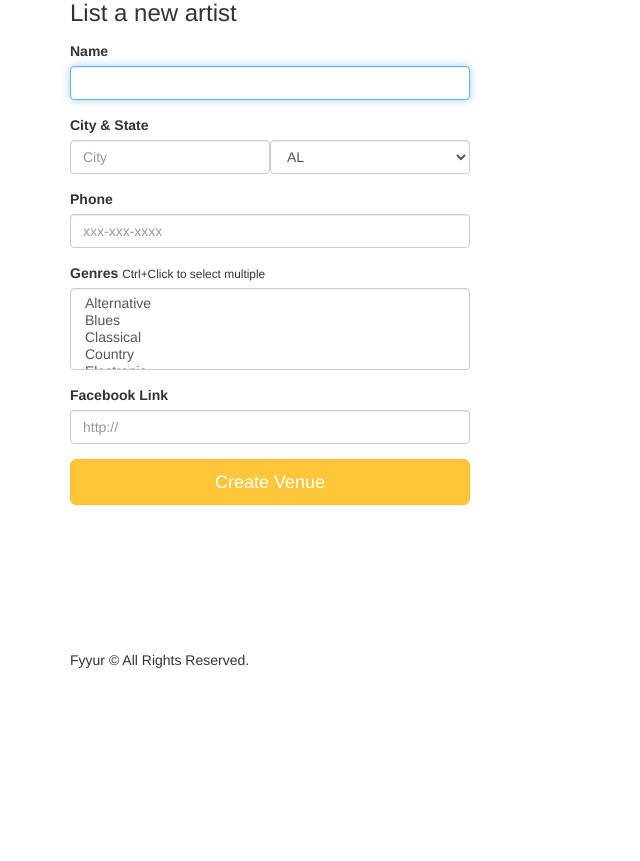
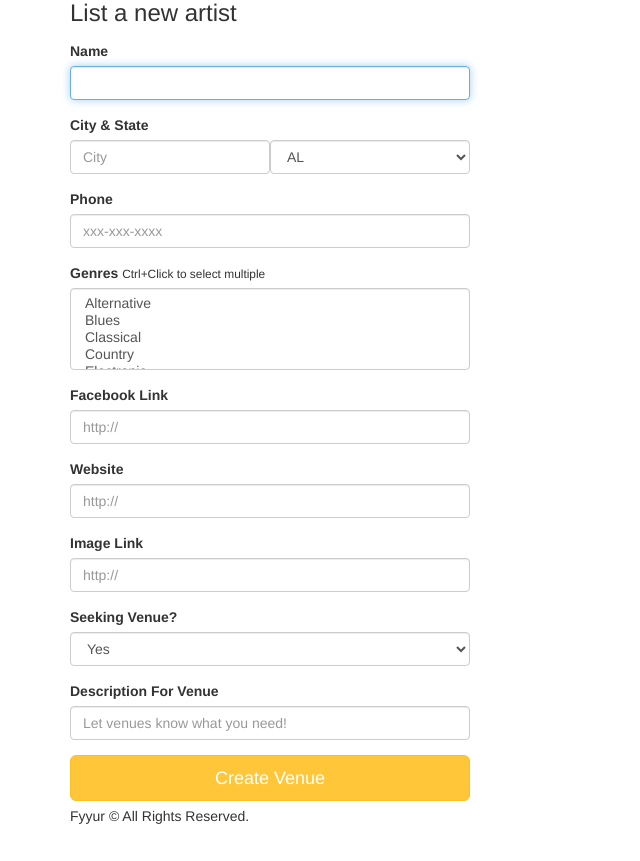
Before and after one commit to yarasaleh/fyyur, a Flask app: page /artists/create in a window 1280 px wide. Shown: the part 95-956 px from the top of the page, without its empty margins (0-640 px from the left). Before the commit the page ends 763 px from the top, so only its background shows below. Run offline with Flask 2, Linux system fonts and the light colour scheme; some libraries are stand-ins or nearby versions.

Commit message:
Fixed: Forms in listing routes except Shows

```diff
--- a/app.py
+++ b/app.py
@@ -40,9 +40,12 @@ class Venue(db.Model):
     address = db.Column(db.String(120))
     phone = db.Column(db.String(120))
     image_link = db.Column(db.String(500))
+    website = db.Column(db.String(500))
     facebook_link = db.Column(db.String(120))
-    genres = db.Column(db.String(120))
-    artists = db.relationship('Artist',backref = 'artists' , lazy = True)
+    seeking_talent = db.Column(db.Boolean , default=True)
+    seeking_description = db.Column(db.String(500))
+    genres = db.Column("genres", db.ARRAY(db.String()), nullable=False)
+    shows = db.relationship('Show', backref='venue', lazy=True)
 
     # TODO: implement any missing fields, as a database migration using Flask-Migrate [DONE]
 
@@ -54,10 +57,13 @@ class Artist(db.Model):
     city = db.Column(db.String(120))
     state = db.Column(db.String(120))
     phone = db.Column(db.String(120))
-    genres = db.Column(db.String(120))
+    genres = db.Column("genres", db.ARRAY(db.String()), nullable=False)
     image_link = db.Column(db.String(500))
+    website = db.Column(db.String(500))
+    seeking_venue = db.Column(db.Boolean , default=True)
+    seeking_description = db.Column(db.String(500))
     facebook_link = db.Column(db.String(120))
-    venue_id = db.Column(db.Integer , db.ForeignKey('Venue.id'))
+    shows = db.relationship('Show', backref='artist', lazy=True)
 
     # TODO: implement any missing fields, as a database migration using Flask-Migrate [DONE]
 
@@ -65,8 +71,9 @@ class Artist(db.Model):
 class Show(db.Model):
     __tabelname__ : 'Show'
 
-    artist_id = db.Column(db.Integer , db.ForeignKey('Artist.id'), primary_key=True)
-    venue_id = db.Column(db.Integer , db.ForeignKey('Venue.id'), primary_key=True)
+    id = db.Column(db.Integer, primary_key=True)
+    artist_id = db.Column(db.Integer , db.ForeignKey('Artist.id'), nullable=False)
+    venue_id = db.Column(db.Integer , db.ForeignKey('Venue.id'), nullable=False)
     start_time = db.Column(db.DateTime , nullable=False)
 
 #----------------------------------------------------------------------------#
@@ -74,12 +81,12 @@ class Show(db.Model):
 #----------------------------------------------------------------------------#
 
 def format_datetime(value, format='medium'):
-  date = dateutil.parser.parse(value)
-  if format == 'full':
-      format="EEEE MMMM, d, y 'at' h:mma"
-  elif format == 'medium':
-      format="EE MM, dd, y h:mma"
-  return babel.dates.format_datetime(date, format)
+    date = dateutil.parser.parse(value)
+    if format == 'full':
+        format = "EEEE MMMM, d, y 'at' h:mma"
+    elif format == 'medium':
+        format = "EE MM, dd, y h:mma"
+    return babel.dates.format_datetime(date, format)
 
 app.jinja_env.filters['datetime'] = format_datetime
 
@@ -120,9 +127,10 @@ def venues():
 
     # get number of upcoming shows for each venue
     for venue in venues:
-        shows = Show.query.filter(venue_id = venue.id).all()
+        num_upcoming_shows = 0
+        shows = Show.query.filter_by(venue_id = venue.id).all()
         for show in shows:
-            num_upcoming_shows = 0
+
             if(show.start_time > datetime.now()):
                 num_upcoming_shows += 1
 
@@ -150,87 +158,59 @@ def search_venues():
 
 @app.route('/venues/<int:venue_id>')
 def show_venue(venue_id):
-  # shows the venue page with the given venue_id
-  # TODO: replace with real venue data from the venues table, using venue_id
-  data1={
-    "id": 1,
-    "name": "The Musical Hop",
-    "genres": ["Jazz", "Reggae", "Swing", "Classical", "Folk"],
-    "address": "1015 Folsom Street",
-    "city": "San Francisco",
-    "state": "CA",
-    "phone": "123-123-1234",
-    "website": "https://www.themusicalhop.com",
-    "facebook_link": "https://www.facebook.com/TheMusicalHop",
-    "seeking_talent": True,
-    "seeking_description": "We are on the lookout for a local artist to play every two weeks. Please call us.",
-    "image_link": "https://images.unsplash.com/photo-1543900694-133f37abaaa5?ixlib=rb-1.2.1&ixid=eyJhcHBfaWQiOjEyMDd9&auto=format&fit=crop&w=400&q=60",
-    "past_shows": [{
-      "artist_id": 4,
-      "artist_name": "Guns N Petals",
-      "artist_image_link": "https://images.unsplash.com/photo-1549213783-8284d0336c4f?ixlib=rb-1.2.1&ixid=eyJhcHBfaWQiOjEyMDd9&auto=format&fit=crop&w=300&q=80",
-      "start_time": "2019-05-21T21:30:00.000Z"
-    }],
-    "upcoming_shows": [],
-    "past_shows_count": 1,
-    "upcoming_shows_count": 0,
-  }
-  data2={
-    "id": 2,
-    "name": "The Dueling Pianos Bar",
-    "genres": ["Classical", "R&B", "Hip-Hop"],
-    "address": "335 Delancey Street",
-    "city": "New York",
-    "state": "NY",
-    "phone": "914-003-1132",
-    "website": "https://www.theduelingpianos.com",
-    "facebook_link": "https://www.facebook.com/theduelingpianos",
-    "seeking_talent": False,
-    "image_link": "https://images.unsplash.com/photo-1497032205916-ac775f0649ae?ixlib=rb-1.2.1&ixid=eyJhcHBfaWQiOjEyMDd9&auto=format&fit=crop&w=750&q=80",
-    "past_shows": [],
-    "upcoming_shows": [],
-    "past_shows_count": 0,
-    "upcoming_shows_count": 0,
-  }
-  data3={
-    "id": 3,
-    "name": "Park Square Live Music & Coffee",
-    "genres": ["Rock n Roll", "Jazz", "Classical", "Folk"],
-    "address": "34 Whiskey Moore Ave",
-    "city": "San Francisco",
-    "state": "CA",
-    "phone": "415-000-1234",
-    "website": "https://www.parksquarelivemusicandcoffee.com",
-    "facebook_link": "https://www.facebook.com/ParkSquareLiveMusicAndCoffee",
-    "seeking_talent": False,
-    "image_link": "https://images.unsplash.com/photo-1485686531765-ba63b07845a7?ixlib=rb-1.2.1&ixid=eyJhcHBfaWQiOjEyMDd9&auto=format&fit=crop&w=747&q=80",
-    "past_shows": [{
-      "artist_id": 5,
-      "artist_name": "Matt Quevedo",
-      "artist_image_link": "https://images.unsplash.com/photo-1495223153807-b916f75de8c5?ixlib=rb-1.2.1&ixid=eyJhcHBfaWQiOjEyMDd9&auto=format&fit=crop&w=334&q=80",
-      "start_time": "2019-06-15T23:00:00.000Z"
-    }],
-    "upcoming_shows": [{
-      "artist_id": 6,
-      "artist_name": "The Wild Sax Band",
-      "artist_image_link": "https://images.unsplash.com/photo-1558369981-f9ca78462e61?ixlib=rb-1.2.1&ixid=eyJhcHBfaWQiOjEyMDd9&auto=format&fit=crop&w=794&q=80",
-      "start_time": "2035-04-01T20:00:00.000Z"
-    }, {
-      "artist_id": 6,
-      "artist_name": "The Wild Sax Band",
-      "artist_image_link": "https://images.unsplash.com/photo-1558369981-f9ca78462e61?ixlib=rb-1.2.1&ixid=eyJhcHBfaWQiOjEyMDd9&auto=format&fit=crop&w=794&q=80",
-      "start_time": "2035-04-08T20:00:00.000Z"
-    }, {
-      "artist_id": 6,
-      "artist_name": "The Wild Sax Band",
-      "artist_image_link": "https://images.unsplash.com/photo-1558369981-f9ca78462e61?ixlib=rb-1.2.1&ixid=eyJhcHBfaWQiOjEyMDd9&auto=format&fit=crop&w=794&q=80",
-      "start_time": "2035-04-15T20:00:00.000Z"
-    }],
-    "past_shows_count": 1,
-    "upcoming_shows_count": 1,
-  }
-  data = list(filter(lambda d: d['id'] == venue_id, [data1, data2, data3]))[0]
-  return render_template('pages/show_venue.html', venue=data)
+    # shows the venue page with the given venue_id
+    # TODO: replace with real venue data from the venues table, using venue_id [Done]
+
+    venue_shows_data = Show.query.filter_by(venue_id = venue_id).all()
+    past_shows = []
+    upcoming_shows = []
+    past_shows_count = 0
+    upcoming_shows_count = 0
+    for show in venue_shows_data:
+        if(show.start_time > datetime.now()):
+            upcoming_shows.append({"artist_id":show.artist_id,
+            "artist_name": Artist.query.filter(id=show.artist_id).first().name,
+            "artist_image_link":Artist.query.filter(id=show.artist_id).first().image_link,
+            "start_time": format_datetime(str(show.start_time))})
+            upcoming_shows_count += 1
+        else:
+            past_shows.append({"artist_id":show.artist_id,
+            "artist_name":Artist.query.filter(id=show.artist_id).first().name,
+            "artist_image_link":Artist.query.filter(id=show.artist_id).first().image_link,
+            "start_time":format_datetime(str(show.start_time))})
+            past_shows_count +=1
+
+    venue_data = Venue.query.get(venue_id)
+    list_of_char = venue_data.genres
+    genres = []
+    genre = ""
+    for x in list_of_char:
+        if(x == ','):
+            genres.append(genre)
+        elif(x == '{'):
+            continue
+        else:
+            genre += x
+    data = {
+        "id": venue_id,
+        "name": venue_data.name,
+        "genres": genres,
+        "address": venue_data.address,
+        "city": venue_data.city,
+        "state": venue_data.state,
+        "phone": venue_data.phone,
+        "website": venue_data.website,
+        "facebook_link": venue_data.facebook_link,
+        "seeking_talent": venue_data.seeking_talent,
+        "seeking_description": venue_data.seeking_description,
+        "image_link": venue_data.image_link,
+        "past_shows": past_shows,
+        "upcoming_shows": upcoming_shows,
+        "past_shows_count": past_shows_count,
+        "upcoming_shows_count": upcoming_shows_count,
+    }
+
+    return render_template('pages/show_venue.html', venue=data)
 
 #  Create Venue
 #  ----------------------------------------------------------------
@@ -252,13 +232,19 @@ def create_venue_submission():
         state = form.state.data
         address = form.address.data
         phone = form.phone.data
-        genres = form.genres.data
-        # image_link = form.image_link.data
+        genres =form.genres.data
+        image_link = form.image_link.data
+        website = form.website.data
         facebook_link = form.facebook_link.data
+        seeking_talent = True if form.seeking_talent.data == 'Yes' else False
+        seeking_description = form.seeking_description.data
+
 
         # create new Venue from form data
         new_venue = Venue( name = name , city = city , state = state,
-        address = address , phone = phone , facebook_link = facebook_link , genres = genres)
+         address = address , phone = phone ,image_link = image_link,
+         facebook_link = facebook_link , genres = genres ,
+         seeking_talent = seeking_talent , seeking_description = seeking_description)
 
         # TODO: modify data to be the data object returned from db insertion [Done]
         # add new venue to session and commit to database
@@ -322,81 +308,61 @@ def search_artists():
 
 @app.route('/artists/<int:artist_id>')
 def show_artist(artist_id):
-  # shows the venue page with the given venue_id
-  # TODO: replace with real venue data from the venues table, using venue_id
-  data1={
-    "id": 4,
-    "name": "Guns N Petals",
-    "genres": ["Rock n Roll"],
-    "city": "San Francisco",
-    "state": "CA",
-    "phone": "326-123-5000",
-    "website": "https://www.gunsnpetalsband.com",
-    "facebook_link": "https://www.facebook.com/GunsNPetals",
-    "seeking_venue": True,
-    "seeking_description": "Looking for shows to perform at in the San Francisco Bay Area!",
-    "image_link": "https://images.unsplash.com/photo-1549213783-8284d0336c4f?ixlib=rb-1.2.1&ixid=eyJhcHBfaWQiOjEyMDd9&auto=format&fit=crop&w=300&q=80",
-    "past_shows": [{
-      "venue_id": 1,
-      "venue_name": "The Musical Hop",
-      "venue_image_link": "https://images.unsplash.com/photo-1543900694-133f37abaaa5?ixlib=rb-1.2.1&ixid=eyJhcHBfaWQiOjEyMDd9&auto=format&fit=crop&w=400&q=60",
-      "start_time": "2019-05-21T21:30:00.000Z"
-    }],
-    "upcoming_shows": [],
-    "past_shows_count": 1,
-    "upcoming_shows_count": 0,
-  }
-  data2={
-    "id": 5,
-    "name": "Matt Quevedo",
-    "genres": ["Jazz"],
-    "city": "New York",
-    "state": "NY",
-    "phone": "300-400-5000",
-    "facebook_link": "https://www.facebook.com/mattquevedo923251523",
-    "seeking_venue": False,
-    "image_link": "https://images.unsplash.com/photo-1495223153807-b916f75de8c5?ixlib=rb-1.2.1&ixid=eyJhcHBfaWQiOjEyMDd9&auto=format&fit=crop&w=334&q=80",
-    "past_shows": [{
-      "venue_id": 3,
-      "venue_name": "Park Square Live Music & Coffee",
-      "venue_image_link": "https://images.unsplash.com/photo-1485686531765-ba63b07845a7?ixlib=rb-1.2.1&ixid=eyJhcHBfaWQiOjEyMDd9&auto=format&fit=crop&w=747&q=80",
-      "start_time": "2019-06-15T23:00:00.000Z"
-    }],
-    "upcoming_shows": [],
-    "past_shows_count": 1,
-    "upcoming_shows_count": 0,
-  }
-  data3={
-    "id": 6,
-    "name": "The Wild Sax Band",
-    "genres": ["Jazz", "Classical"],
-    "city": "San Francisco",
-    "state": "CA",
-    "phone": "432-325-5432",
-    "seeking_venue": False,
-    "image_link": "https://images.unsplash.com/photo-1558369981-f9ca78462e61?ixlib=rb-1.2.1&ixid=eyJhcHBfaWQiOjEyMDd9&auto=format&fit=crop&w=794&q=80",
-    "past_shows": [],
-    "upcoming_shows": [{
-      "venue_id": 3,
-      "venue_name": "Park Square Live Music & Coffee",
-      "venue_image_link": "https://images.unsplash.com/photo-1485686531765-ba63b07845a7?ixlib=rb-1.2.1&ixid=eyJhcHBfaWQiOjEyMDd9&auto=format&fit=crop&w=747&q=80",
-      "start_time": "2035-04-01T20:00:00.000Z"
-    }, {
-      "venue_id": 3,
-      "venue_name": "Park Square Live Music & Coffee",
-      "venue_image_link": "https://images.unsplash.com/photo-1485686531765-ba63b07845a7?ixlib=rb-1.2.1&ixid=eyJhcHBfaWQiOjEyMDd9&auto=format&fit=crop&w=747&q=80",
-      "start_time": "2035-04-08T20:00:00.000Z"
-    }, {
-      "venue_id": 3,
-      "venue_name": "Park Square Live Music & Coffee",
-      "venue_image_link": "https://images.unsplash.com/photo-1485686531765-ba63b07845a7?ixlib=rb-1.2.1&ixid=eyJhcHBfaWQiOjEyMDd9&auto=format&fit=crop&w=747&q=80",
-      "start_time": "2035-04-15T20:00:00.000Z"
-    }],
-    "past_shows_count": 0,
-    "upcoming_shows_count": 3,
-  }
-  data = list(filter(lambda d: d['id'] == artist_id, [data1, data2, data3]))[0]
-  return render_template('pages/show_artist.html', artist=data)
+    # shows the artist page with the given artist_id
+    # TODO: replace with real artist data from the artists table, using artist_id [Done]
+    artist_shows_data = Show.query.filter_by(artist_id = artist_id).all()
+    past_shows = []
+    upcoming_shows = []
+    past_shows_count = 0
+    upcoming_shows_count = 0
+    for show in artist_shows_data:
+        if(show.start_time > datetime.now()):
+            upcoming_shows.append({
+              "venue_id": show.venue_id,
+              "venue_name": Venue.query.filter(id=show.venue_id).first().name,
+              "venue_image_link": Venue.query.filter(id=show.venue_id).first().image_link,
+              "start_time": format_datetime(str(show.start_time))
+            })
+            upcoming_shows_count+=1
+        else:
+            past_shows.append({
+              "venue_id": show.venue_id,
+              "venue_name": Venue.query.filter(id=show.venue_id).first().name,
+              "venue_image_link": Venue.query.filter(id=show.venue_id).first().image_link,
+              "start_time": format_datetime(str(show.start_time))
+            })
+            past_shows_count+=1
+
+
+    artist_data = Artist.query.get(artist_id)
+    list_of_char = artist_data.genres
+    genres = []
+    genre = ""
+    for x in list_of_char:
+        if(x == ','):
+            genres.append(genre)
+        elif(x == '{'):
+            continue
+        else:
+            genre += x
+    data={
+        "id": artist_id,
+        "name": artist_data.name,
+        "genres": genres,
+        "city": artist_data.city,
+        "state": artist_data.state,
+        "phone": artist_data.phone,
+        "website": artist_data.website,
+        "facebook_link": artist_data.facebook_link,
+        "seeking_venue": artist_data.seeking_venue,
+        "seeking_description": artist_data.seeking_description,
+        "image_link": artist_data.image_link,
+        "past_shows": past_shows,
+        "upcoming_shows": upcoming_shows,
+        "past_shows_count": past_shows_count,
+        "upcoming_shows_count": upcoming_shows_count,
+        }
+    return render_template('pages/show_artist.html', artist=data)
 
 #  Update
 #  ----------------------------------------------------------------
@@ -466,7 +432,6 @@ def create_artist_submission():
     # TODO: insert form data as a new Venue record in the db, instead [Done]
     try:
         form = ArtistForm()
-        # id = form.id.data
         name = form.name.data
         city = form.city.data
         state = form.state.data
@@ -474,10 +439,15 @@ def create_artist_submission():
         genres = form.genres.data
         image_link = form.image_link.data
         facebook_link = form.facebook_link.data
+        website = form.website.data
+        seeking_venue = True if form.seeking_venue.data == 'Yes' else False
+        seeking_description = form.seeking_description.data
 
         # create new Artist from form data
         new_artist = Artist( name = name , city = city , state = state ,
-        phone = phone , genres = genres , image_link = image_link , facebook_link = facebook_link)
+         phone = phone , genres = genres , image_link = image_link ,
+         facebook_link = facebook_link , website = website ,
+         seeking_venue = seeking_venue ,seeking_description = seeking_description)
 
         # TODO: modify data to be the data object returned from db insertion [Done]
         # add new artist to session and commit to database
@@ -527,13 +497,13 @@ def shows():
     shows = Show.query.all()
     for show in shows:
         venue_id = show.venue_id
-        venue = Venue.query.get(id = venue_id)
+        venue = Venue.query.get(venue_id)
         venue_name = venue.name
         artist_id = show.artist_id
-        artist = Artist.query.get(id = artist_id)
+        artist = Artist.query.get(artist_id)
         artist_name = artist.name
         artist_image_link = artist.image_link
-        start_time = show.start_time
+        start_time = format_datetime(str(show.start_time))
 
         data.append({"venue_id": venue_id,
         "venue_name": venue_name,
@@ -541,7 +511,6 @@ def shows():
         "artist_name": artist_name,
         "artist_image_link": artist_image_link,
         "start_time": start_time})
-
     return render_template('pages/shows.html', shows=data)
 
 @app.route('/shows/create')
--- a/forms.py
+++ b/forms.py
@@ -88,6 +88,9 @@ class VenueForm(FlaskForm):
     image_link = StringField(
         'image_link'
     )
+    website = StringField(
+        'website', validators=[URL()]
+    )
     genres = SelectMultipleField(
         # TODO implement enum restriction
         'genres', validators=[DataRequired()],
@@ -115,6 +118,16 @@ class VenueForm(FlaskForm):
     )
     facebook_link = StringField(
         'facebook_link', validators=[URL()]
+    )
+    seeking_talent = SelectField(
+        'seeking_talent', validators=[DataRequired()],
+        choices=[
+            ('Yes', 'Yes'),
+            ('No', 'No')
+        ]
+    )
+    seeking_description = StringField(
+        'seeking_description'
     )
 
 class ArtistForm(FlaskForm):
@@ -212,9 +225,22 @@ class ArtistForm(FlaskForm):
             ('Other', 'Other'),
         ]
     )
+    website = StringField(
+        'website', validators=[URL()]
+    )
     facebook_link = StringField(
         # TODO implement enum restriction
         'facebook_link', validators=[URL()]
     )
+    seeking_venue = SelectField(
+        'seeking_venue', validators=[DataRequired()],
+        choices=[
+            ('Yes', 'Yes'),
+            ('No', 'No')
+        ]
+    )
+    seeking_description = StringField(
+        'seeking_description'
+    )
 
 # TODO IMPLEMENT NEW ARTIST FORM AND NEW SHOW FORM
--- a/templates/forms/new_artist.html
+++ b/templates/forms/new_artist.html
@@ -29,8 +29,24 @@
         {{ form.genres(class_ = 'form-control', placeholder='Genres, separated by commas', autofocus = true) }}
       </div>
       <div class="form-group">
-          <label for="genres">Facebook Link</label>
+          <label for="facebook_link">Facebook Link</label>
           {{ form.facebook_link(class_ = 'form-control', placeholder='http://', autofocus = true) }}
+        </div>
+        <div class="form-group">
+            <label for="website">Website</label>
+            {{ form.website(class_ = 'form-control', placeholder='http://', autofocus = true) }}
+          </div>
+          <div class="form-group">
+              <label for="image_link">Image Link</label>
+              {{ form.image_link(class_ = 'form-control', placeholder='http://', autofocus = true) }}
+            </div>
+          <div class="form-group">
+            <label>Seeking Venue?</label>
+            {{ form.seeking_venue(class_ = 'form-control', placeholder='Seeking Venue?', autofocus = true) }}
+        </div>
+        <div class="form-group">
+            <label>Description For Venue</label>
+            {{ form.seeking_description(class_ = 'form-control', placeholder='Let venues know what you need!', autofocus = true) }}
         </div>
       <input type="submit" value="Create Venue" class="btn btn-primary btn-lg btn-block">
     </form>
```
Also changed, not shown: migrations/versions/69ea59ec0840_.py (added, +40 -0 lines), migrations/versions/9af01e23f433_.py (added, +54 -0 lines), templates/forms/new_venue.html (+17 -1 lines).
